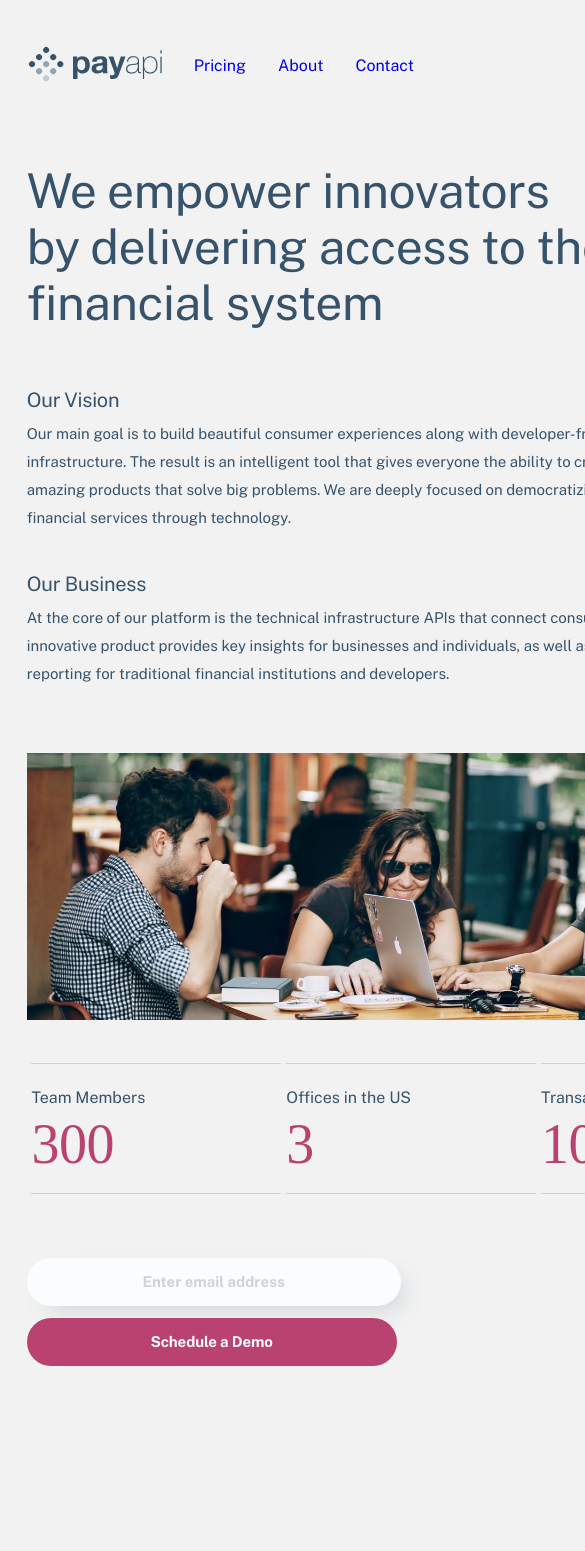
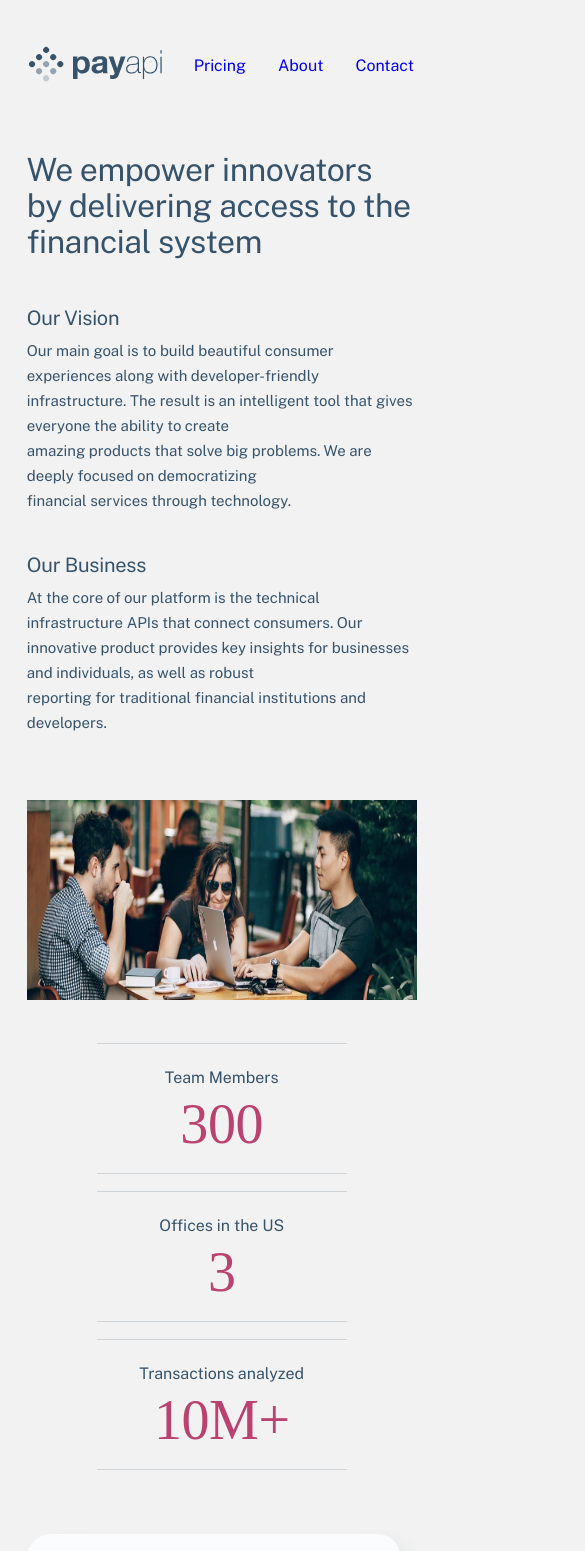
Before and after one commit to shaunvan119/payapi-website, a React (Create React App) app: page /About in a window 390 px wide. Shown: the top 1551 px of the page, 585 px wide, since content can reach past the window. Before the commit the page ends 1366 px from the top, so only its background shows below. Built offline with nearby package versions, Linux system fonts and the light colour scheme.

Commit message:
about mobile MQ completed

```diff
--- a/src/index.css
+++ b/src/index.css
@@ -712,7 +712,7 @@ height: 267px;
 
 }
 
- /*MQ tablet about*/
+ /*MQ mobile home*/
 
  @media  (max-width: 500px) {
   .wrapper {
@@ -722,7 +722,7 @@ height: 267px;
   }
 
   .main-top-section {
-   text-align: center;
+
   margin: 0 auto;
   position:absolute;
   }
@@ -792,4 +792,58 @@ height: 267px;
  padding-bottom: 80px;
 }
 
+/*MQ mobile about*/
+.innovators {
+  font-size: 32px;
+  line-height: 36px;
+
+
+ }
+
+ .about-h2-top, .about-h2  {
+  font-size: 20px;
+  margin-bottom: -30px;
+
+
+ }
+
+ .about-h2-top {
+  margin-right: 130px;
+ }
+
+ .team {
+  width: 390px;
+height: 200px;
+
+
+ }
+
+ .aboutus-section-two, .aboutus-section-one {
+  display: flex;
+  flex-direction: column;
+  width: 390px;
+
+
+
+ }
+
+ .about-p {
+  font-size: 15px;
+  line-height: 25px;
+ }
+
+ .bottom-info-section {
+  display: flex;
+  flex-direction: column;
+
+ }
+
+ .bottom-info, .bottom-info-h3  {
+  text-align: center;
+ }
+
+ .about-page {
+  margin-bottom: 100px;
+ }
+
 }
```
